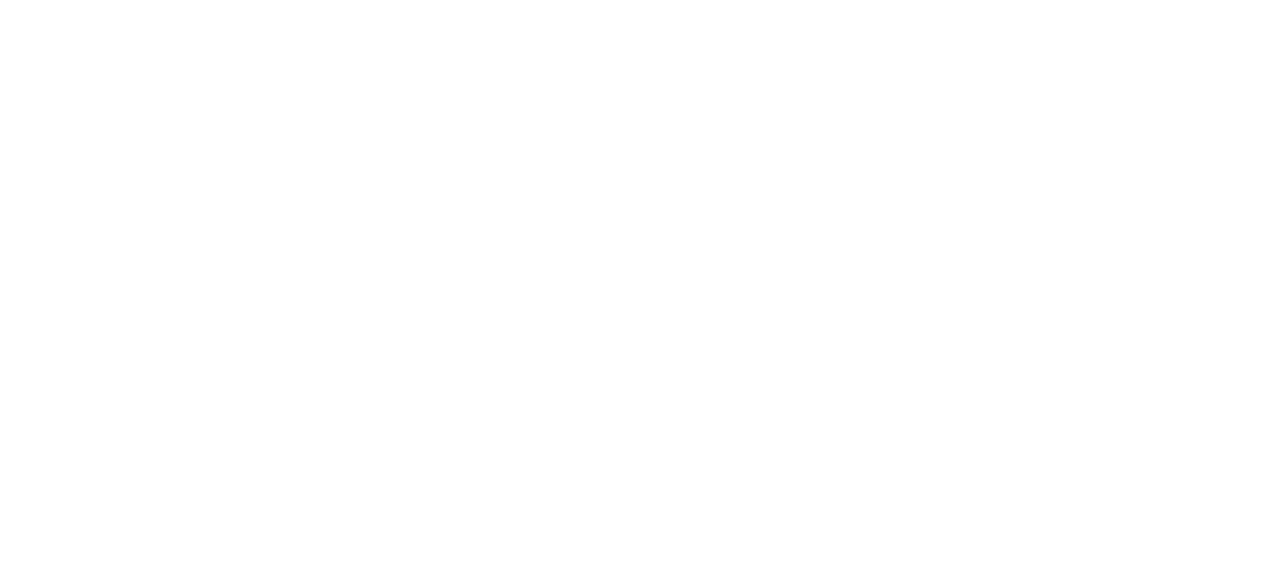
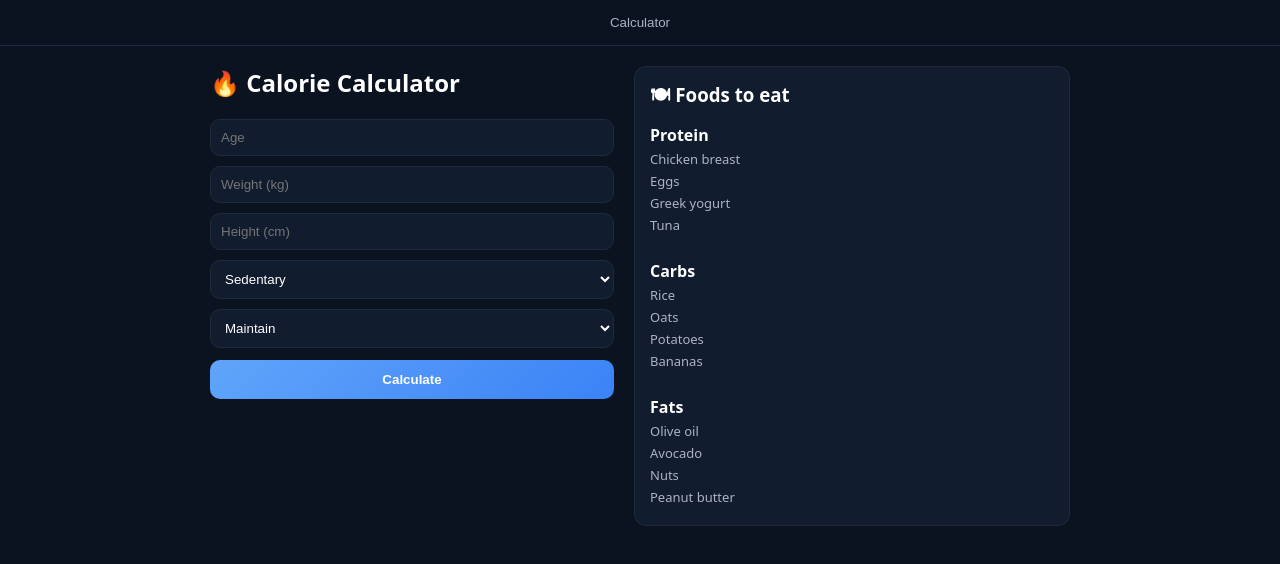
Before and after one commit to netheritestar07-sys/Calorie-Calculator, a plain HTML site: page index.html in a window 1280 px wide. Drawn offline with Linux system fonts and the light colour scheme.

Commit message:
Update index.html

```diff
--- a/index.html
+++ b/index.html
@@ -1,16 +1,206 @@
+<!DOCTYPE html>
+<html lang="en">
+<head>
+<meta charset="UTF-8" />
+<meta name="viewport" content="width=device-width, initial-scale=1.0"/>
+<title>Calorie Calculator</title>
+
+<meta name="google-site-verification" content="Nm3RVs0oPIOKXxBzIegKvGQlDoilSoAxvTxujh0ebrk" />
+
+<style>
+:root{
+  --bg:#0b1220;
+  --card:#111c2e;
+  --border:#1f2a3a;
+  --text:#ffffff;
+  --muted:#aab4c5;
+  --accent:#60a5fa;
+}
+
+*{
+  margin:0;
+  padding:0;
+  box-sizing:border-box;
+}
+
+body{
+  font-family:system-ui, Arial;
+  background:var(--bg);
+  color:var(--text);
+}
+
+/* NAV */
+nav{
+  display:flex;
+  justify-content:center;
+  gap:15px;
+  padding:15px;
+  border-bottom:1px solid var(--border);
+}
+
+nav button{
+  background:none;
+  border:none;
+  color:var(--muted);
+  cursor:pointer;
+}
+
+nav button:hover{
+  color:white;
+}
+
+/* LAYOUT */
+.container{
+  display:flex;
+  gap:20px;
+  max-width:900px;
+  margin:auto;
+  padding:20px;
+  flex-wrap:wrap;
+}
+
+.left, .right{
+  flex:1;
+  min-width:280px;
+}
+
+/* INPUTS */
+input,select{
+  width:100%;
+  padding:10px;
+  margin-top:10px;
+  border-radius:10px;
+  border:1px solid var(--border);
+  background:var(--card);
+  color:white;
+}
+
+button.calc{
+  width:100%;
+  margin-top:12px;
+  padding:12px;
+  border:none;
+  border-radius:10px;
+  background:linear-gradient(135deg,#60a5fa,#3b82f6);
+  color:white;
+  font-weight:bold;
+  cursor:pointer;
+}
+
+/* RESULT CARD */
+.result{
+  margin-top:15px;
+  padding:15px;
+  border-radius:12px;
+  background:var(--card);
+  border:1px solid var(--border);
+}
+
+/* FOOD PANEL */
+.right{
+  background:var(--card);
+  border:1px solid var(--border);
+  border-radius:12px;
+  padding:15px;
+}
+
+.food{
+  color:var(--muted);
+  font-size:13px;
+  margin:4px 0;
+}
+
+h2,h3{
+  margin-bottom:10px;
+}
+</style>
+</head>
+
+<body>
+
+<nav>
+  <button onclick="show('calc')">Calculator</button>
+</nav>
+
+<div id="calc">
+
+<div class="container">
+
+  <!-- LEFT -->
+  <div class="left">
+
+    <h2>🔥 Calorie Calculator</h2>
+
+    <input id="age" placeholder="Age">
+    <input id="weight" placeholder="Weight (kg)">
+    <input id="height" placeholder="Height (cm)">
+
+    <select id="activity">
+      <option value="1.2">Sedentary</option>
+      <option value="1.55">Moderate</option>
+      <option value="1.725">Very active</option>
+    </select>
+
+    <select id="goal">
+      <option value="0">Maintain</option>
+      <option value="-500">Lose</option>
+      <option value="300">Gain</option>
+    </select>
+
+    <button class="calc" onclick="calc()">Calculate</button>
+
+    <div id="result"></div>
+
+  </div>
+
+  <!-- RIGHT -->
+  <div class="right">
+    <h3>🍽 Foods to eat</h3>
+
+    <b>Protein</b>
+    <p class="food">Chicken breast</p>
+    <p class="food">Eggs</p>
+    <p class="food">Greek yogurt</p>
+    <p class="food">Tuna</p>
+
+    <br>
+
+    <b>Carbs</b>
+    <p class="food">Rice</p>
+    <p class="food">Oats</p>
+    <p class="food">Potatoes</p>
+    <p class="food">Bananas</p>
+
+    <br>
+
+    <b>Fats</b>
+    <p class="food">Olive oil</p>
+    <p class="food">Avocado</p>
+    <p class="food">Nuts</p>
+    <p class="food">Peanut butter</p>
+  </div>
+
+</div>
+
+</div>
+
 <script>
-function show(id){
-  document.querySelectorAll(".page").forEach(p=>p.classList.remove("active"));
-  document.getElementById(id).classList.add("active");
+function show(){
+  // only 1 page, safe
 }
 
 function calc(){
 
-  const age = +document.getElementById("age").value;
-  const weight = +document.getElementById("weight").value;
-  const height = +document.getElementById("height").value;
-  const activity = +document.getElementById("activity").value;
-  const goal = +document.getElementById("goal").value;
+  const age = Number(document.getElementById("age").value);
+  const weight = Number(document.getElementById("weight").value);
+  const height = Number(document.getElementById("height").value);
+  const activity = Number(document.getElementById("activity").value);
+  const goal = Number(document.getElementById("goal").value);
+
+  if(!age || !weight || !height){
+    alert("Fill all fields");
+    return;
+  }
 
   const bmr = 10*weight + 6.25*height - 5*age + 5;
   const tdee = bmr * activity;
@@ -24,26 +214,8 @@ function calc(){
       <p>TDEE: <b>${Math.round(tdee)}</b></p>
     </div>
   `;
-
-  document.getElementById("proteinFood").innerHTML = `
-    <p class="food">Chicken breast</p>
-    <p class="food">Eggs</p>
-    <p class="food">Greek yogurt</p>
-    <p class="food">Tuna</p>
-  `;
-
-  document.getElementById("carbFood").innerHTML = `
-    <p class="food">Rice</p>
-    <p class="food">Oats</p>
-    <p class="food">Potatoes</p>
-    <p class="food">Bananas</p>
-  `;
-
-  document.getElementById("fatFood").innerHTML = `
-    <p class="food">Olive oil</p>
-    <p class="food">Avocado</p>
-    <p class="food">Nuts</p>
-    <p class="food">Peanut butter</p>
-  `;
 }
 </script>
+
+</body>
+</html>
```
